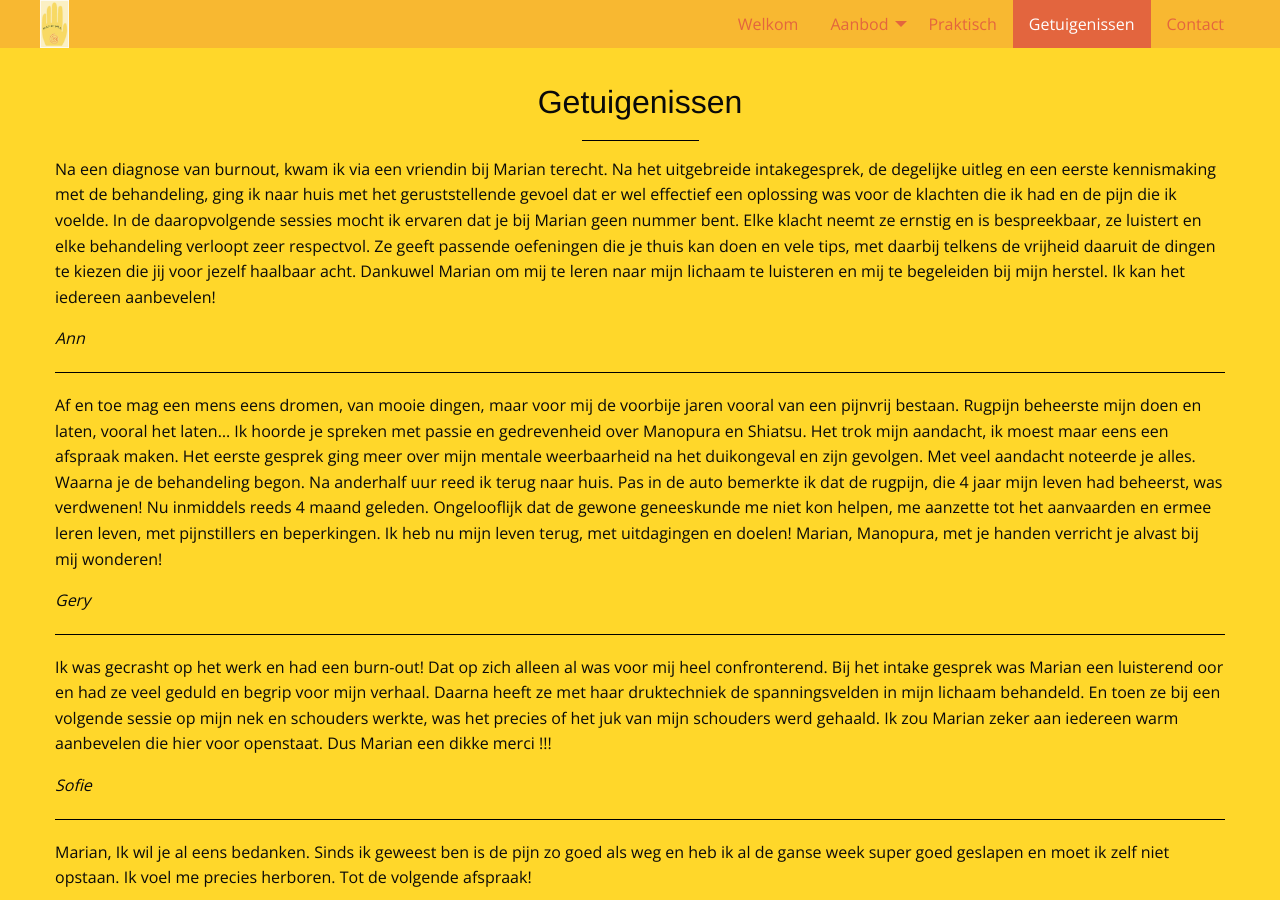
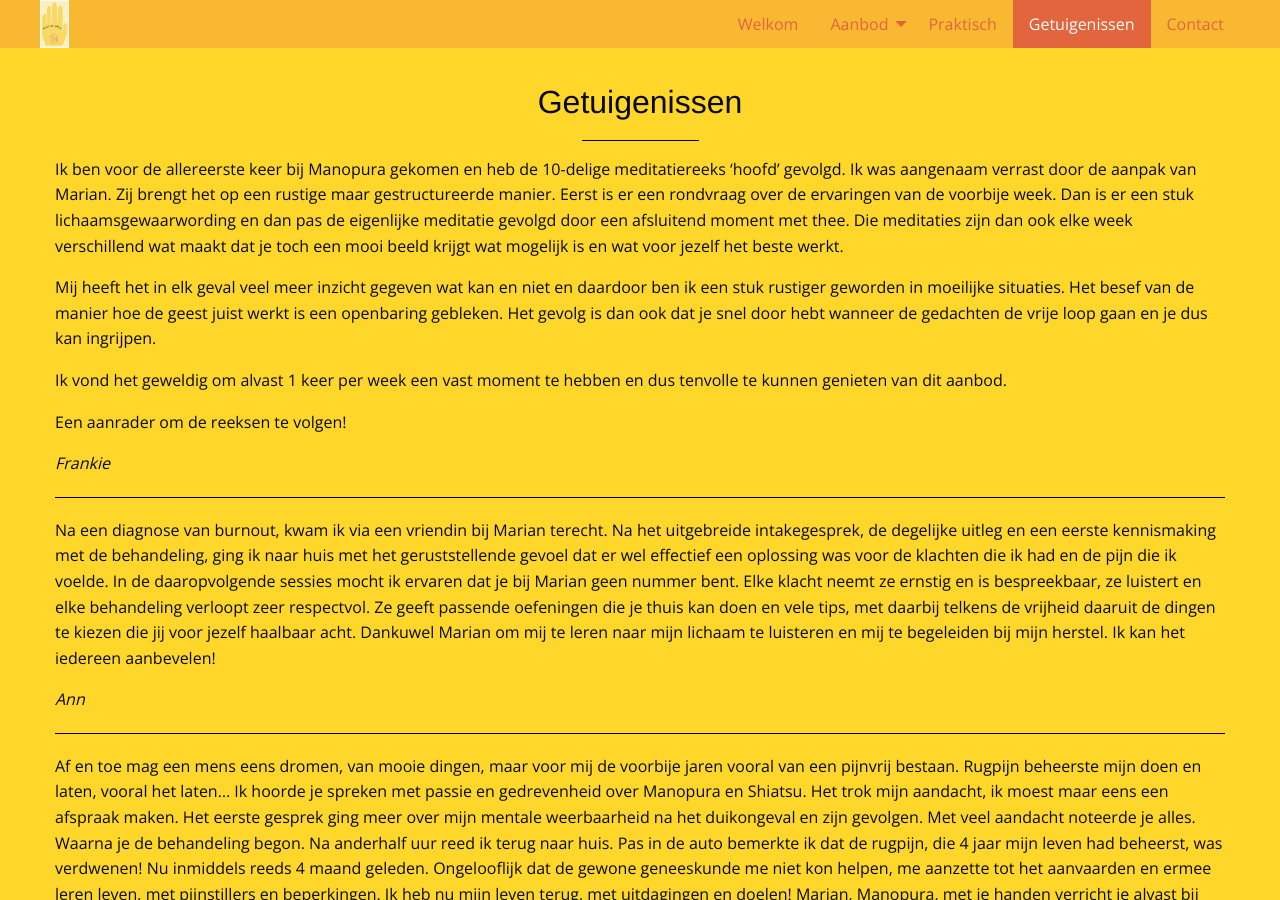
Before and after one commit to manopura/manopura.github.io, a Jekyll site: the page built from Getuigenissen.md, in a window 1280 px wide and 900 px high. Built offline with Jekyll 4.4.1, drawn with Linux system fonts in a browser that asks for light colours; nearby versions of some CDN libraries; our own code applies the rules of GitHub Pages for plain Markdown files.

Commit message:
Update Getuigenissen.md

```diff
--- a/Getuigenissen.md
+++ b/Getuigenissen.md
@@ -3,6 +3,27 @@
 menu: Getuigenissen
 ---
 # Getuigenissen
+
+Ik ben voor de allereerste keer bij Manopura gekomen en heb de 10-delige meditatiereeks ‘hoofd’ gevolgd.
+Ik was aangenaam verrast door de aanpak van Marian.
+Zij brengt het op een rustige maar gestructureerde manier.
+Eerst is er een rondvraag over de ervaringen van de voorbije week.
+Dan is er een stuk lichaamsgewaarwording en dan pas de eigenlijke meditatie gevolgd door een afsluitend moment met thee.
+Die meditaties zijn dan ook elke week verschillend wat maakt dat je toch een mooi beeld krijgt wat mogelijk is en wat voor jezelf het beste werkt.
+
+Mij heeft het in elk geval veel meer inzicht gegeven wat kan en niet en daardoor ben ik een stuk rustiger geworden in moeilijke situaties.
+Het besef van de manier hoe de geest juist werkt is een openbaring gebleken.
+Het gevolg is dan ook dat je snel door hebt wanneer de gedachten de vrije loop gaan en je dus kan ingrijpen.
+
+Ik vond het geweldig om alvast 1 keer per week een vast moment te hebben en dus tenvolle te kunnen genieten van dit aanbod.
+
+Een aanrader om de reeksen te volgen!
+
+
+*Frankie*
+
+
+---
 
 Na een diagnose van burnout, kwam ik via een vriendin bij Marian terecht. Na het uitgebreide intakegesprek, de degelijke uitleg en een eerste kennismaking met de behandeling, ging ik naar huis met het geruststellende gevoel dat er wel effectief een oplossing was voor de klachten die ik had en de pijn die ik voelde.
 In de daaropvolgende sessies mocht ik ervaren dat je bij Marian geen nummer bent. Elke klacht neemt ze ernstig en is bespreekbaar, ze luistert en elke behandeling verloopt zeer respectvol. Ze geeft passende oefeningen die je thuis kan doen en vele tips, met daarbij telkens de vrijheid daaruit de dingen te kiezen die jij voor jezelf haalbaar acht.
```
